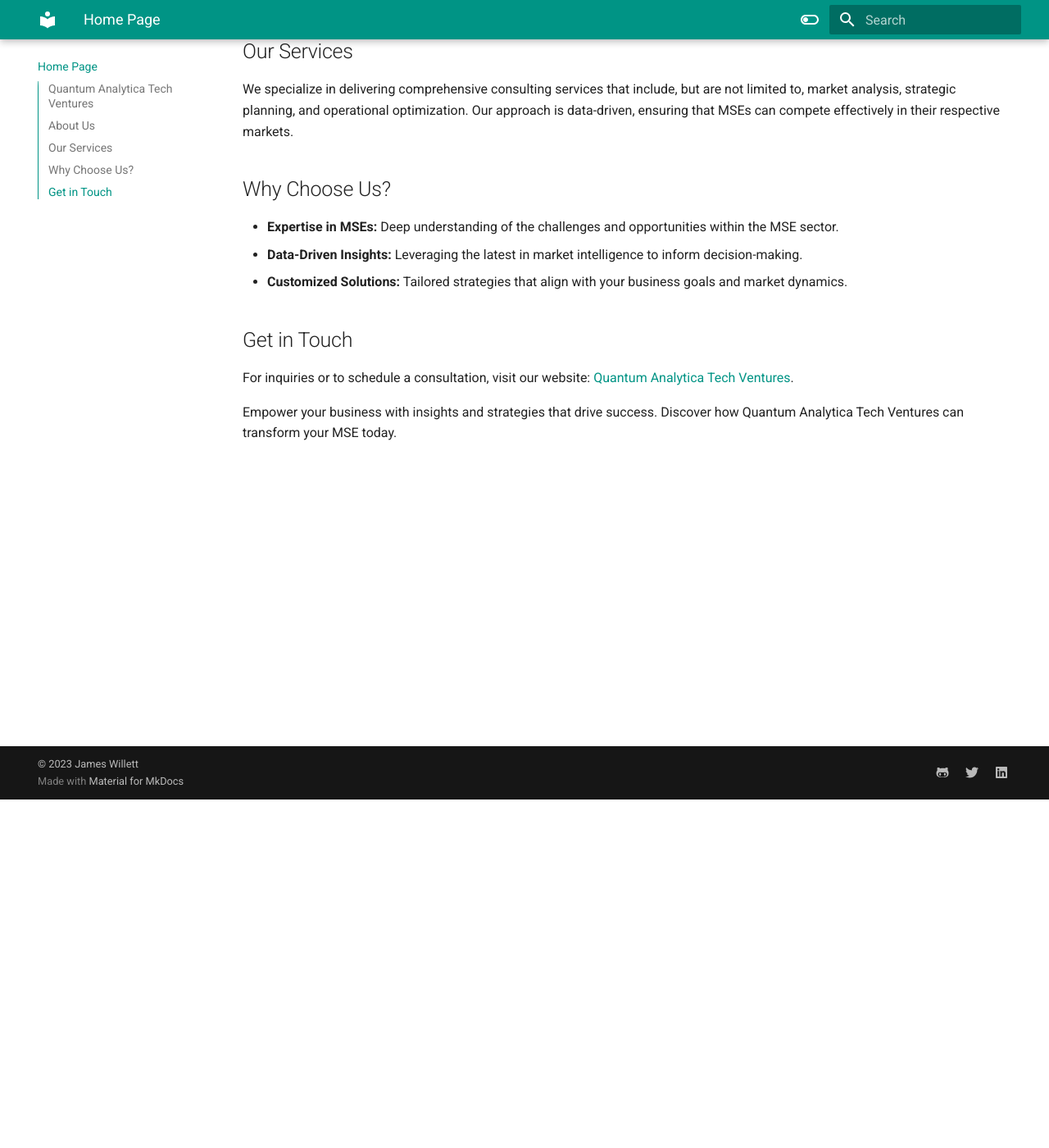
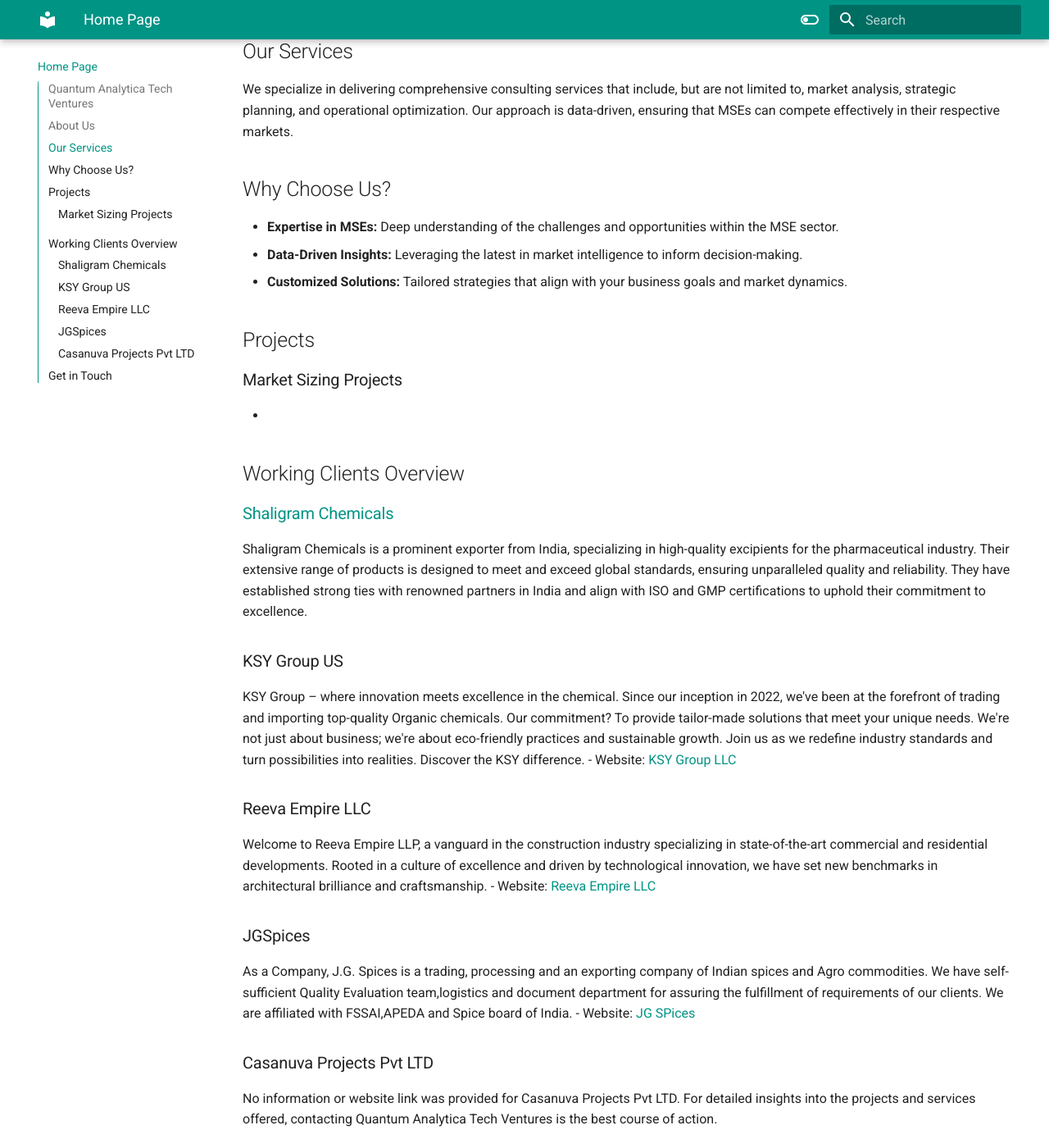
Before and after one commit to QAVentures/qaTechVentures-mkdoc-material, an MkDocs documentation site: the page built from docs/index.md, in a window 1280 px wide and 1400 px high, scrolled down 425 px. Shown: the whole window at 82% size. Built offline with MkDocs 1.6.1 and Material for MkDocs 9.7.7, drawn with Linux system fonts in a browser that asks for light colours.

Commit message:
added other sections and updated colors

```diff
--- a/docs/index.md
+++ b/docs/index.md
@@ -13,6 +13,38 @@
 - **Data-Driven Insights:** Leveraging the latest in market intelligence to inform decision-making.
 - **Customized Solutions:** Tailored strategies that align with your business goals and market dynamics.
 
+## Projects
+
+### Market Sizing Projects
+*
+###
+
+## Working Clients Overview
+
+### [Shaligram Chemicals](https://shaligramchemical.com)
+Shaligram Chemicals is a prominent exporter from India, specializing in high-quality excipients for the pharmaceutical industry. Their extensive range of products is designed to meet and exceed global standards, ensuring unparalleled quality and reliability. They have established strong ties with renowned partners in India and align with ISO and GMP certifications to uphold their commitment to excellence.
+<!-- #### Market Sizing Project Guides -->
+
+<!-- - Website: [Shaligram Chemicals](https://shaligramchemical.com) -->
+
+### KSY Group US
+KSY Group – where innovation meets excellence in the chemical. Since our inception in 2022, we've been at the forefront of trading and importing top-quality Organic chemicals. Our commitment? To provide tailor-made solutions that meet your unique needs. We're not just about business; we're about eco-friendly practices and sustainable growth. Join us as we redefine industry standards and turn possibilities into realities. Discover the KSY difference.
+- Website: [KSY Group LLC](https://ksygroup.us/)
+
+### Reeva Empire LLC
+Welcome to Reeva Empire LLP, a vanguard in the construction industry specializing in state-of-the-art commercial and residential developments. Rooted in a culture of excellence and driven by technological innovation, we have set new benchmarks in architectural brilliance and craftsmanship.
+- Website: [Reeva Empire LLC](https://reevaempire.com/)
+
+### JGSpices
+As a Company, J.G. Spices is a trading, processing and an exporting company of Indian spices and Agro commodities.
+We have self-sufficient Quality Evaluation team,logistics and document department for assuring the fulfillment of requirements of our clients.
+We are affiliated with FSSAI,APEDA and Spice board of India.
+- Website: [JG SPices](https://jgspices.com/)
+
+### Casanuva Projects Pvt LTD
+No information or website link was provided for Casanuva Projects Pvt LTD. For detailed insights into the projects and services offered, contacting Quantum Analytica Tech Ventures is the best course of action.
+
+
 ## Get in Touch
 For inquiries or to schedule a consultation, visit our website: [Quantum Analytica Tech Ventures](https://qatechventures.com).
 
--- a/docs/projects.md
+++ b/docs/projects.md
@@ -1,13 +1,13 @@
-
-# Spices Market Sizing for JG Spices
+# Projects
+## Spices Market Sizing for JG Spices
 Canadian Market Sizing for Spices, Agro Products, and Oil Seeds Project Outline
 
-## 1. Introduction
+### 1. Introduction
 - **Project Overview**
 - **Objectives**
 - **Scope and Limitations**
 
-## 2. Methodology
+### 2. Methodology
 - **Data Collection Methods**
 - **Population Demographics Analysis**
 - **Ground Research and Surveys**
@@ -19,7 +19,7 @@
   - Surveys and Field Research
   - Industry Reports and Import Data
 
-## 3. Target Audience Analysis
+### 3. Target Audience Analysis
 - **Demographic Profile**
 - **Population of Indian and Pakistani Communities in Canada**
 - **Geographic Distribution by Province and FSA**
@@ -30,7 +30,7 @@
   - Indian Grocery Stores and Restaurants
 - **Population and Distribution Analysis**
 
-## 4. Retail and Supply Chain Analysis
+### 4. Retail and Supply Chain Analysis
 - **Inventory Analysis**
 - **Spice Varieties and Quantities**
 - **Supplier and Importer Analysis**
@@ -38,14 +38,14 @@
 - **Import Volume from India**
 - **Market Share by Region and Spice Type**
 
-## 5. Market Demand and Import Analysis
+### 5. Market Demand and Import Analysis
 - **Demand Estimation for Spices**
   - By Community and Geographic Area
 - **Import Analysis**
   - Total Volume and Value of Spices Imported
   - Share of Indian Imports in the Canadian Market
 
-## 6. Data Analytics and Pipeline Development
+### 6. Data Analytics and Pipeline Development
 - **Data Collection Framework**
 - **Automated Data Pipelines for Continuous Data Gathering**
 - **Data Analysis Tools and Techniques**
@@ -53,23 +53,23 @@
 - **Updating and Maintenance Schedule**
   - Frequency of Data Refresh and Analysis Update
 
-## 7. Survey Design and Implementation
+### 7. Survey Design and Implementation
 - **Survey Objective and Design**
 - **Questionnaire Development**
 - **Distribution Strategy**
   - College Groups and Community Centers in Dense Areas
 - **Data Collection and Analysis Plan**
 
-## 8. Conclusion
+### 8. Conclusion
 - **Summary of Findings**
 - **Strategic Implications for Spice Importers and Retailers**
 
-## 9. Appendices
+### 9. Appendices
 - **Survey Questionnaire**
 - **Data Collection Templates**
 - **Detailed Geographic Distribution Maps**
 
-## 10. References
+### 10. References
 - **List of Data Sources and Bibliography**
 
 ### Key Considerations for Implementation:
--- a/mkdocs.yml
+++ b/mkdocs.yml
@@ -1,5 +1,5 @@
 site_name: QA Tech Ventures Guides & Resources
-site_url: https://james-willett.github.io/mkdocs-material-youtube-tutorial/
+site_url: https://qatechventures.com
 theme:
   name: material
   features:
@@ -19,13 +19,13 @@
         icon: material/toggle-switch-off-outline
         name: Switch to dark mode
       primary: teal
-      accent: purple
+      accent: black
     - scheme: slate
       toggle:
         icon: material/toggle-switch
         name: Switch to light mode
-      primary: teal
-      accent: lime
+      primary: black
+      accent: orange
 
 markdown_extensions:
   - pymdownx.highlight:
@@ -47,12 +47,12 @@
 extra:
   social:
     - icon: fontawesome/brands/github-alt
-      link: https://github.com/james-willett
+      link: https://github.com/QAVentures
     - icon: fontawesome/brands/twitter
-      link: https://twitter.com/TheJamesWillett
-    - icon: fontawesome/brands/linkedin
-      link: https://www.linkedin.com/in/willettjames/
+      link: https://twitter.com/bojrick0426
+    # - icon: fontawesome/brands/linkedin
+    #   link: https://www.linkedin.com/in/willettjames/
 
 
 copyright: |
-  &copy; 2023 <a href="https://github.com/james-willett"  target="_blank" rel="noopener">James Willett</a>
+  &copy; 2023 <a href="https://github.com/QAVentures"  target="_blank" rel="noopener">QATechVentures</a>
```
Also changed, not shown: docs/ideas.md (deleted, +0 -1 lines), docs/tech-stack.md (added, +56 -0 lines), docs/weekly tracker.md (added, +53 -0 lines).
